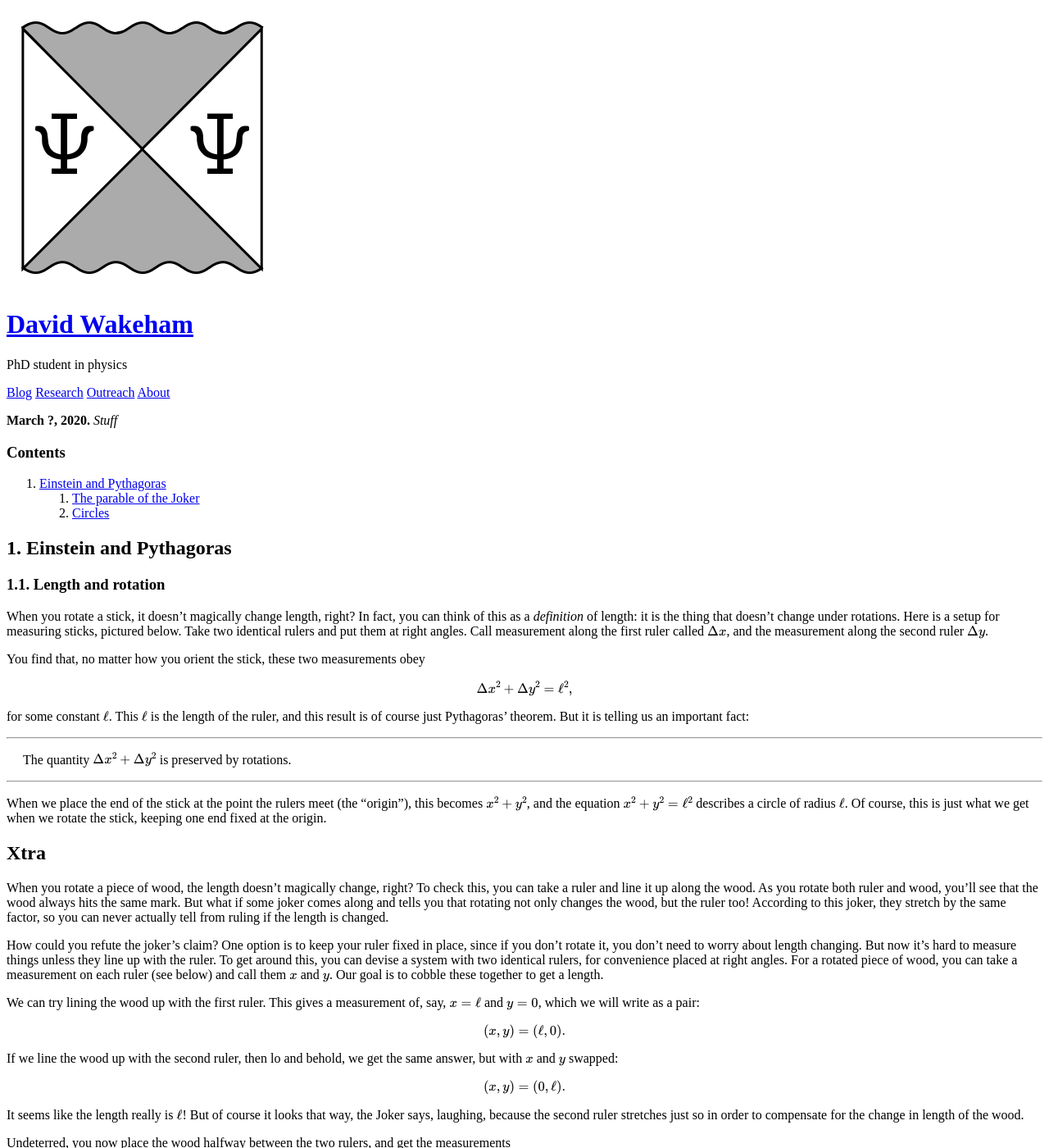
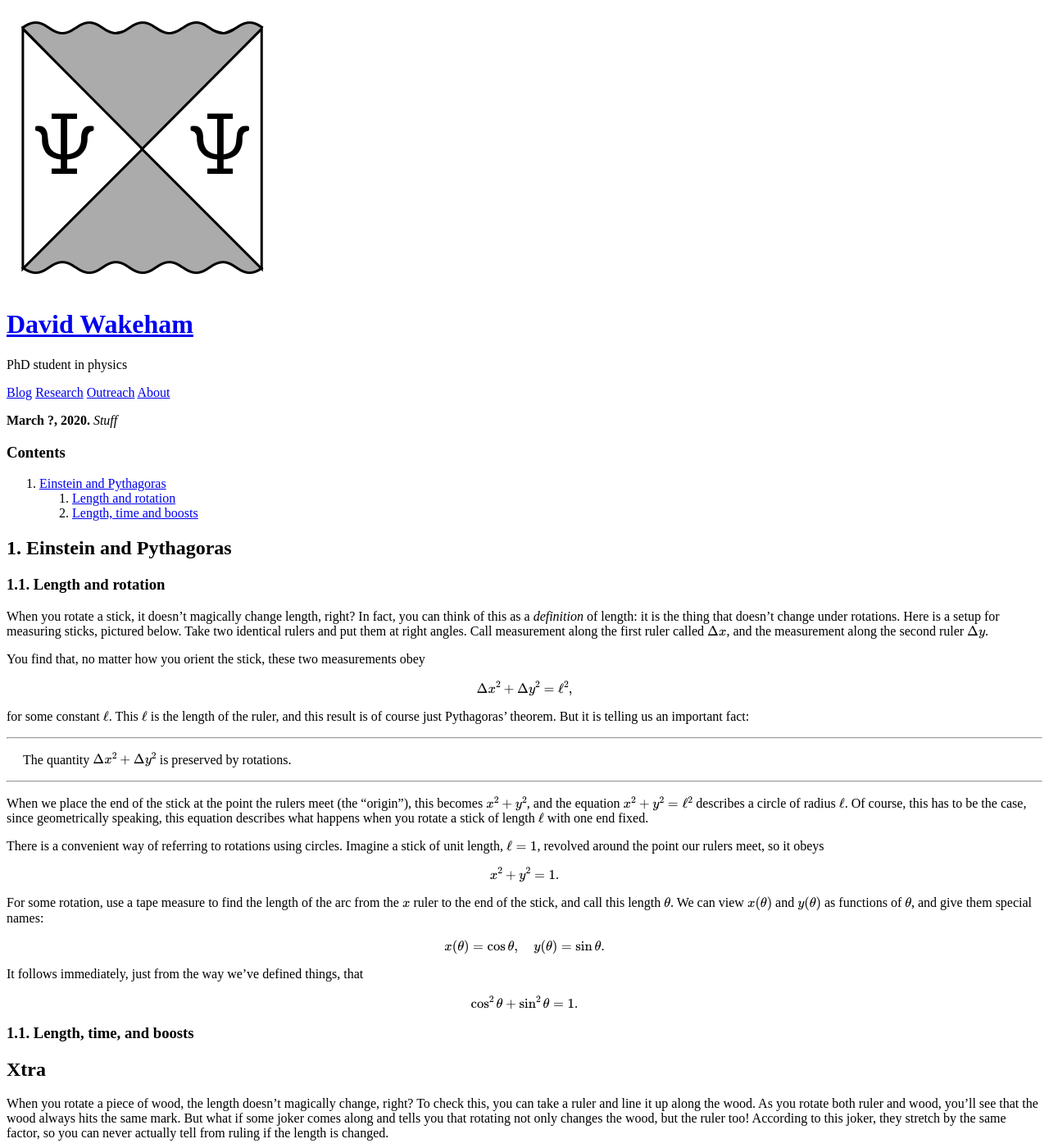
Before and after one commit to hapax/hapax.github.io, a Jekyll site: the page built from assets/maximal.md, in a window 1280 px wide and 1400 px high. Shown: the whole window at 82% size. Built offline with Jekyll 4.4.1, drawn with Linux system fonts in a browser that asks for light colours; our own code applies the rules of GitHub Pages for plain Markdown files; formulas are drawn with MathJax 3; a script that is not in the unit is left out.

Commit message:
Update maximal.md

```diff
--- a/assets/maximal.md
+++ b/assets/maximal.md
@@ -12,12 +12,12 @@ date:  2020-03-??
 ### Contents
 
 1. <a href="#sec-1">Einstein and Pythagoras</a>
-   1. <a href="#sec-1-1">The parable of the Joker</a>
-   2. <a href="#sec-1-2">Circles</a>
+   1. <a href="#sec-1-1">Length and rotation</a>
+   2. <a href="#sec-1-2">Length, time and boosts</a>
 
 ## 1. Einstein and Pythagoras <a id="sec-1" name="sec-1"></a>
 
-### 1.1. Length and rotation <a id="sec-1-1" name="sec-2-1"></a>
+### 1.1. Length and rotation <a id="sec-1-1" name="sec-1-1"></a>
 
 When you rotate a stick, it doesn't magically change length,
 right? In fact, you can think of this as a *definition* of length: it
@@ -50,8 +50,35 @@ The quantity $\Delta x^2 + \Delta y^2$ is preserved by rotations.
 When we place the end of the stick at the point the rulers meet (the "origin"), this
 becomes $x^2 + y^2$, and the equation $x^2 + y^2 = \ell^2$ describes a
 circle of radius $\ell$.
-Of course, this is just what we get when we rotate the stick, keeping
-one end fixed at the origin.
+Of course, this has to be the case, since geometrically speaking, this
+equation describes what happens when you rotate a stick of length
+$\ell$ with one end fixed.
+
+There is a convenient way of referring to rotations using circles.
+Imagine a stick of unit length, $\ell = 1$, revolved around the point
+our rulers meet, so it obeys
+
+$$
+x^2 + y^2 = 1.
+$$
+
+For some rotation, use a tape measure to find the length of the arc
+from the $x$ ruler to the end of the stick, and call this length
+$\theta$.
+We can view $x(\theta)$ and $y(\theta)$ as functions of $\theta$, and
+give them special names:
+
+$$
+x(\theta) = \cos\theta, \quad y(\theta) = \sin\theta.
+$$
+
+It follows immediately, just from the way we've defined things, that
+
+$$
+\cos^2\theta + \sin^2\theta = 1.
+$$
+
+### 1.1. Length, time, and boosts <a id="sec-1-2" name="sec-1-2"></a>
 
 ## Xtra
 
```
